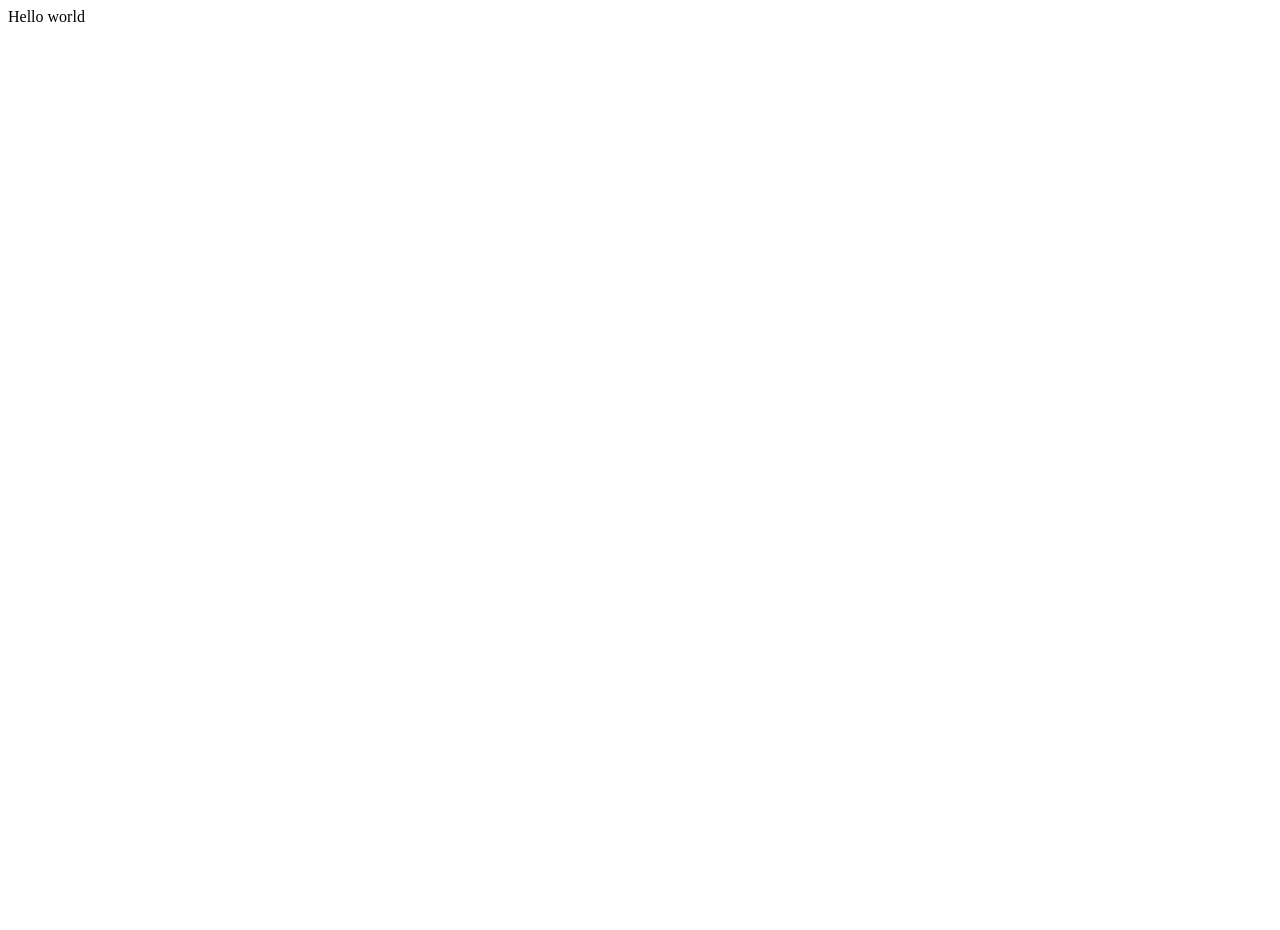
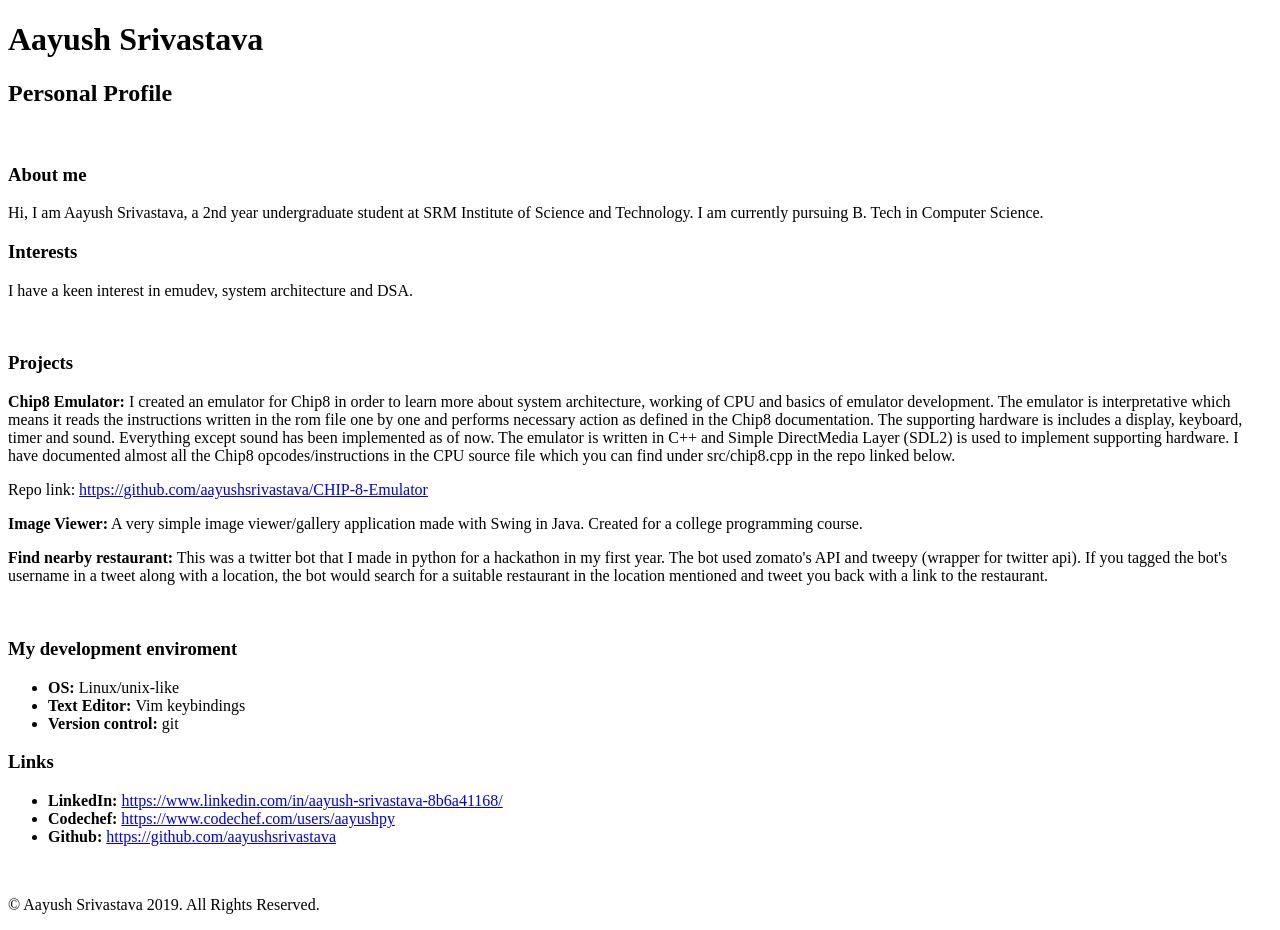
Before and after one commit to aayushsrivastava/aayushsrivastava.github.io, a plain HTML site: page index.html in a window 1280 px wide. Before the commit the page ends 800 px from the top, so only its background shows below. Drawn offline with Linux system fonts and the light colour scheme.

Commit message:
basic info

```diff
--- a/index.html
+++ b/index.html
@@ -1 +1,53 @@
-Hello world
+<!DOCTYPE html>
+<html>
+  <head>
+    <meta charset="UTF-8">
+    <title>Aayush Srivastava</title>
+  </head>
+  <body>
+	  <h1>Aayush Srivastava</h1>
+	  <h2>Personal Profile</h2>
+	  <br>
+	  <h3>About me</h3>
+	  <p>Hi, I am Aayush Srivastava, a 2nd year undergraduate student at SRM Institute of Science and Technology. I am currently pursuing B. Tech in Computer Science.</p>
+
+	  <h3>Interests</h3>
+	  <p>I have a keen interest in emudev, system architecture and DSA.</p>
+	  <p>&nbsp;</p>
+
+	  <h3>Projects</h3>
+	  <p>
+	  <b>Chip8 Emulator:</b> I created an emulator for Chip8 in order to learn more about system architecture, working of CPU and basics of emulator development. The emulator is interpretative which means it reads the instructions written in the rom file one by one and performs necessary action as defined in the Chip8 documentation. The supporting hardware is includes a display, keyboard, timer and sound. Everything except sound has been implemented as of now. The emulator is written in C++ and Simple DirectMedia Layer (SDL2) is used to implement supporting hardware. I have documented almost all the Chip8 opcodes/instructions in the CPU source file which you can find under src/chip8.cpp in the repo linked below.
+	  </p>
+	  <p>
+	  Repo link: <a href=https://github.com/aayushsrivastava/CHIP-8-Emulator>https://github.com/aayushsrivastava/CHIP-8-Emulator</a>
+	  </p>
+
+	  <p>
+	  <b>Image Viewer:</b> A very simple image viewer/gallery application made with Swing in Java. Created for a college programming course.
+	  </p>
+
+	  <p>
+	  <b>Find nearby restaurant:</b> This was a twitter bot that I made in python for a hackathon in my first year. The bot used zomato's API and tweepy (wrapper for twitter api). If you tagged the bot's username in a tweet along with a location, the bot would search for a suitable restaurant in the location mentioned and tweet you back with a link to the restaurant.
+	  </p>
+
+	  <br>
+	  <h3>My development enviroment</h3>
+	  <ul>
+		  <li><b>OS: </b> Linux/unix-like</li>
+		  <li><b>Text Editor: </b> Vim keybindings</li>
+		  <li><b>Version control: </b> git</li>
+	  </ul>
+
+	  <h3>Links</h3>
+	  <ul>
+		  <li><b>LinkedIn: </b> <a href=https://www.linkedin.com/in/aayush-srivastava-8b6a41168/>https://www.linkedin.com/in/aayush-srivastava-8b6a41168/</a></li>
+		  <li><b>Codechef: </b> <a href=https://www.codechef.com/users/aayushpy>https://www.codechef.com/users/aayushpy</a></li>
+		  <li><b>Github: </b> <a href=https://github.com/aayushsrivastava>https://github.com/aayushsrivastava</a></li>
+	  </ul>
+
+
+	  <br>
+	  <p> &copy; Aayush Srivastava 2019. All Rights Reserved. </p>
+  </body>
+</html>
```
